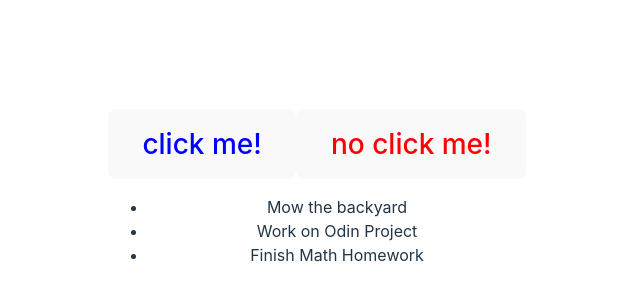
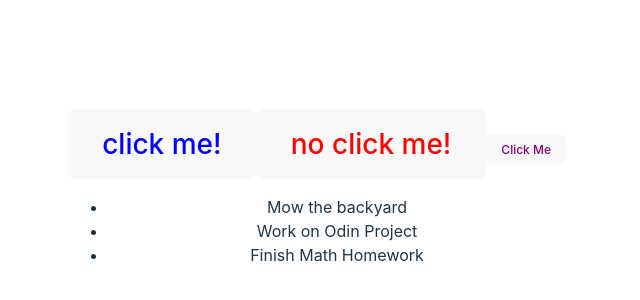
Before and after one commit to georgetsai2028/reactCCTransfer, a React (Vite) app: page / in a window 1280 px wide. Shown: the part 204-504 px from the top of the page, without its empty margins (323-963 px from the left). Built offline with nearby package versions, Linux system fonts and the light colour scheme.

Commit message:
testing default props

```diff
--- a/src/Todo.jsx
+++ b/src/Todo.jsx
@@ -4,7 +4,7 @@ const todos = [
     { task: "Finish Math Homework", id: crypto.randomUUID }
 ]
 
-export function Button ({text, color, fontSize}) {
+export function Button ({text = "Click Me", color = "purple", fontSize = "12"}) {
     const buttonStyle ={
         color: color,
         fontSize: fontSize + 'px'
@@ -17,6 +17,7 @@ export function TodoList() {
         <>
         <Button text = "click me!" color = "blue" fontSize={28}/>
         <Button text = "no click me!" color = "red" fontSize={28}/>
+        <Button />
         <ul>
             {todos.map((todo) => (
             <li key={todo.id}>{todo.task}</li>
```
